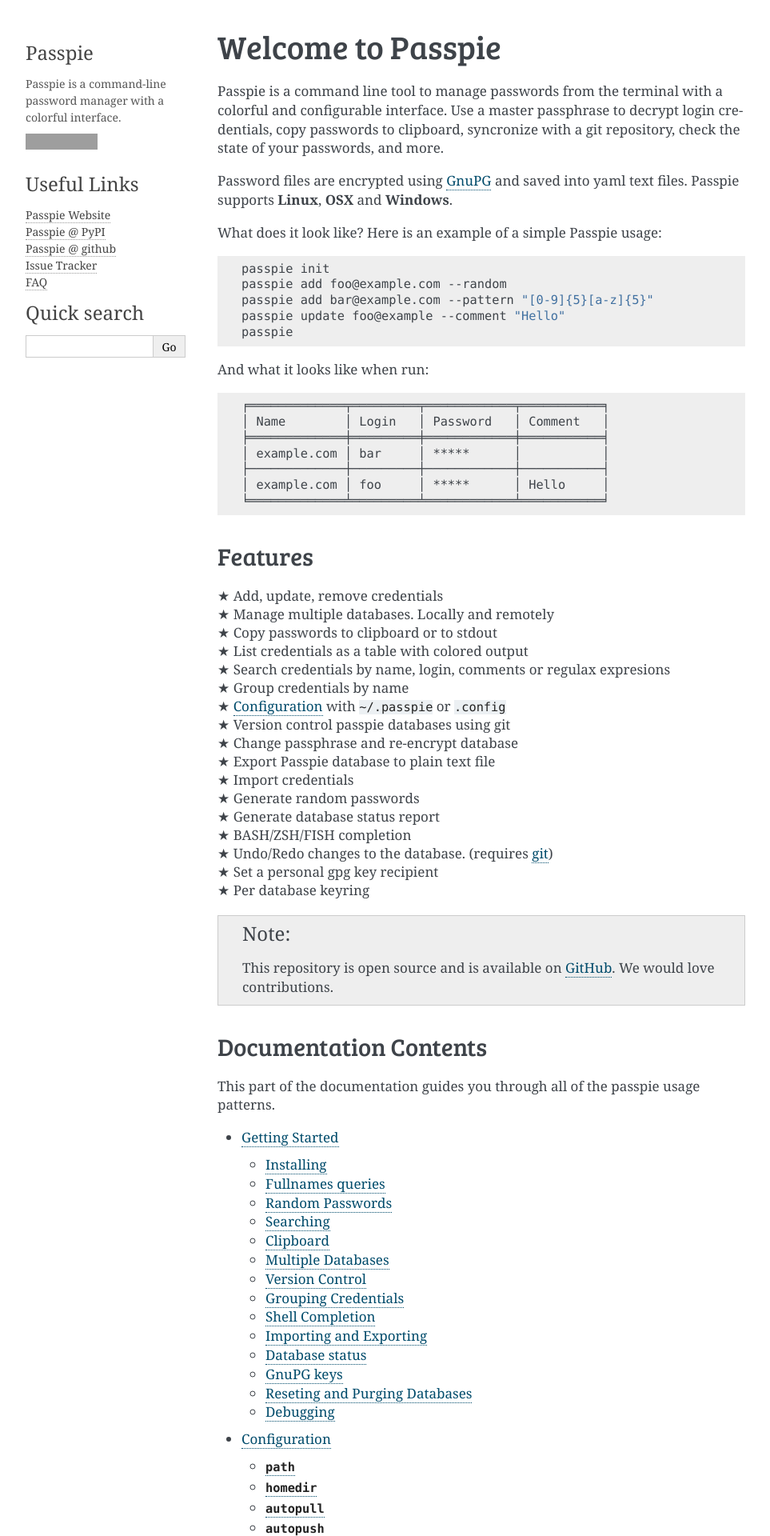
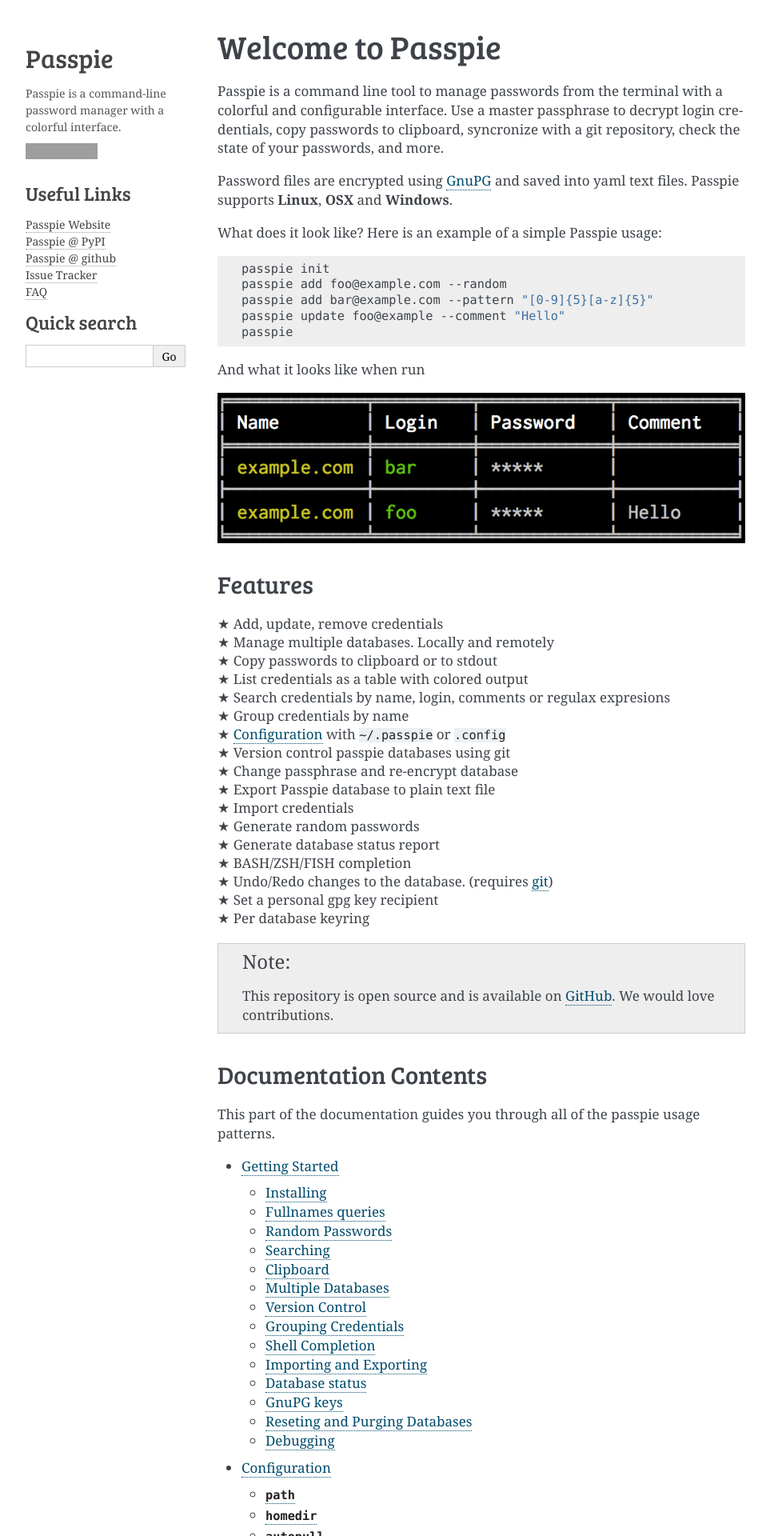
Before and after one commit to marcwebbie/passpie, a Sphinx documentation site: the page built from docs/index.rst, in a window 1280 px wide. Shown: the top 1920 px of the page at 80% size, without its empty margins (148-1111 px from the left). Built offline with Sphinx 7.4.7, drawn with Linux system fonts in a browser that asks for light colours; grey boxes are pictures that could not be loaded.

Commit message:
Update docs

```diff
--- a/docs/_static/passpie.css
+++ b/docs/_static/passpie.css
@@ -1,6 +1,5 @@
 @import "alabaster.css";
 @import url(https://fonts.googleapis.com/css?family=Roboto);
-@import url(https://fonts.googleapis.com/css?family=Bitter);
 @import url(https://fonts.googleapis.com/css?family=Bree+Serif);
 
 div.body body, div.body input, div.body textarea {
@@ -15,3 +14,12 @@
     font-family: 'Monaco', 'Consolas', 'Menlo', 'Deja Vu Sans Mono', 'Bitstream Vera Sans Mono', monospace;
     font-size: 0.9em;
 }
+
+div.sphinxsidebar h3 {
+    font-family: "Bree Serif";
+}
+
+div.sphinxsidebar h3.index-link {
+    font-size: 2.3em;
+    margin: 0px;
+}
--- a/docs/_templates/sidebarlinks.html
+++ b/docs/_templates/sidebarlinks.html
@@ -1,4 +1,4 @@
-<h3><a href="/">Passpie</a></h3>
+<h3 class="index-link"><a href="/">Passpie</a></h3>
 <p>
   Passpie is a command-line password manager with a colorful interface.
 </p>
--- a/docs/index.rst
+++ b/docs/index.rst
@@ -15,15 +15,11 @@
     passpie update foo@example --comment "Hello"
     passpie
 
-And what it looks like when run::
+And what it looks like when run
 
-    ╒═════════════╤═════════╤════════════╤═══════════╕
-    │ Name        │ Login   │ Password   │ Comment   │
-    ╞═════════════╪═════════╪════════════╪═══════════╡
-    │ example.com │ bar     │ *****      │           │
-    ├─────────────┼─────────┼────────────┼───────────┤
-    │ example.com │ foo     │ *****      │ Hello     │
-    ╘═════════════╧═════════╧════════════╧═══════════╛
+.. image:: ../images/tabulate.png
+    :align: center
+    :alt: alternate text
 
 Features
 --------
```
Also changed, not shown: images/tabulate.png (added), 14 other files.
